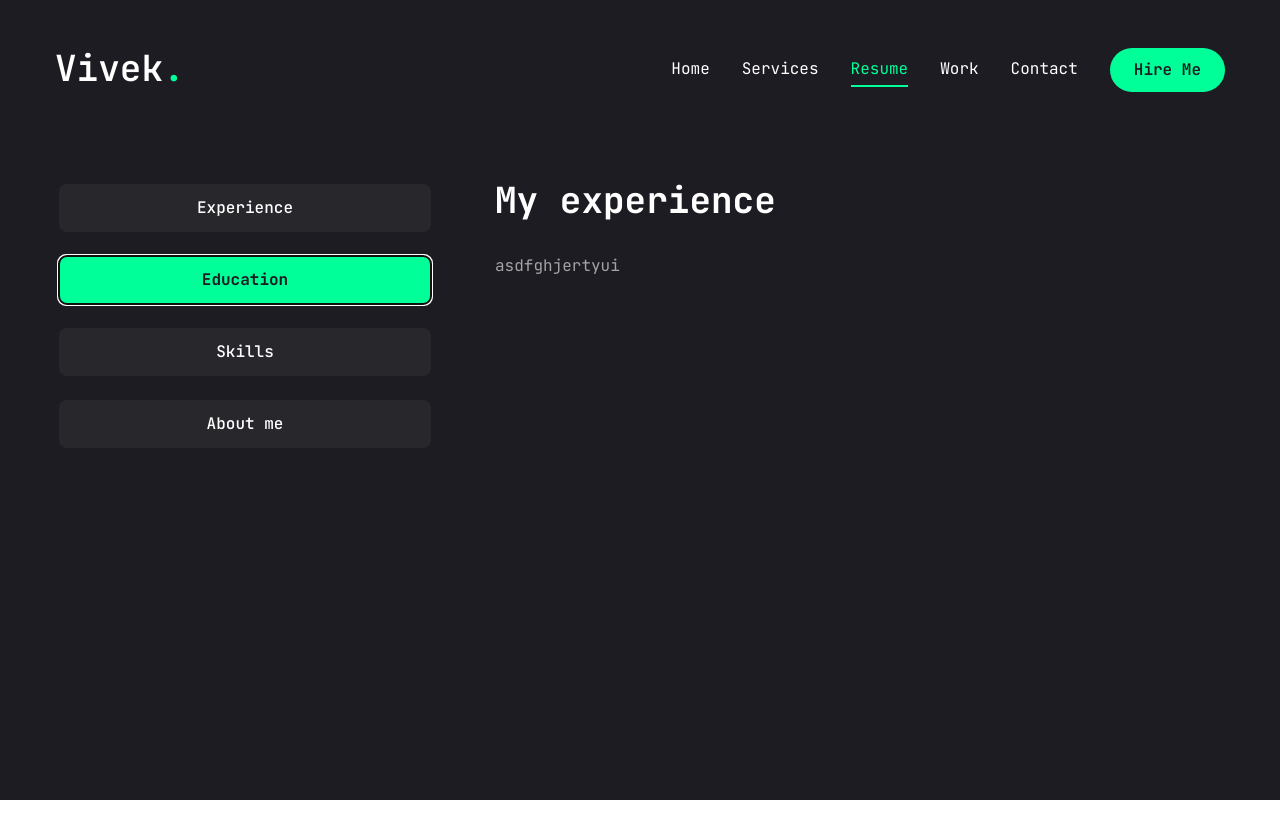
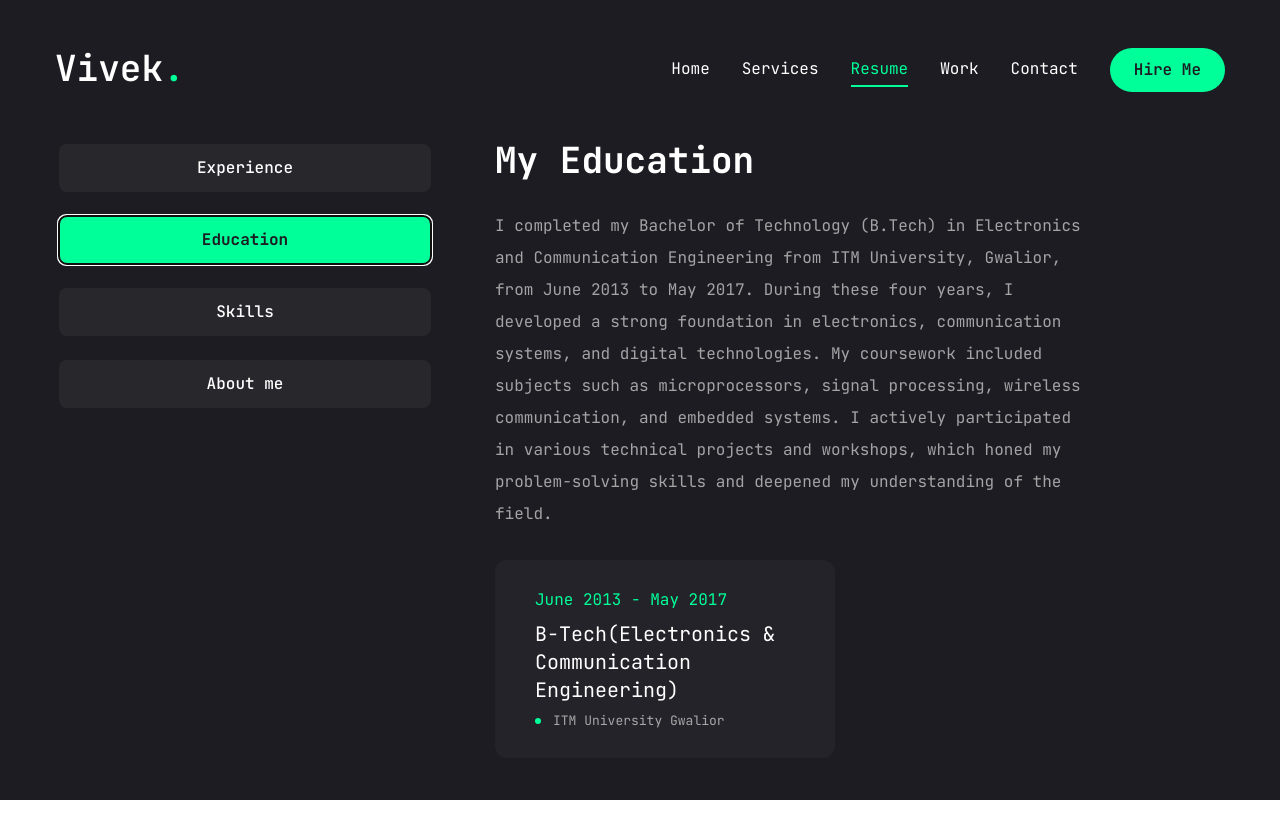
Before and after one commit to rollno-07/Portfolio, a Next.js app: page /resume in a window 1280 px wide. Both pictures are taken after a click on the tab "Education". Shown: the top 838 px of the page. Before the commit the page ends 800 px from the top, so only its background shows below. Built offline with nearby package versions, Linux system fonts and the light colour scheme.

Commit message:
resume part

```diff
--- a/src/app/resume/page.jsx
+++ b/src/app/resume/page.jsx
@@ -57,8 +57,9 @@ const about = {
 
 const experience = {
   icon: "/assets/resume/badge.svg",
-  title: "My experience",
-  description: "asdfghjertyui",
+  title: "My Experience",
+  description:
+    "Offering 5.3 years of progressive experience in owning web-based projects from concept and design through testing, implementation and client updates. Diligent about producing exceptionally clean, strong and secure code.",
   items: [
     {
       company: "Srijan Technologies PVT. LTD.",
@@ -74,20 +75,22 @@ const experience = {
 };
 const education = {
   icon: "/assets/resume/cap.svg",
-  title: "My education",
-  description: "asdfghjertyui",
+  title: "My Education",
+  description:
+    "I completed my Bachelor of Technology (B.Tech) in Electronics and Communication Engineering from ITM University, Gwalior, from June 2013 to May 2017. During these four years, I developed a strong foundation in electronics, communication systems, and digital technologies. My coursework included subjects such as microprocessors, signal processing, wireless communication, and embedded systems. I actively participated in various technical projects and workshops, which honed my problem-solving skills and deepened my understanding of the field.",
   items: [
     {
       institution: "ITM University Gwalior",
-      Degree: "B-tech(Electronics and Communication Engineering)",
-      duration: "Junw 2013 - May 2017",
+      degree: "B-Tech(Electronics & Communication Engineering)",
+      duration: "June 2013 - May 2017",
     },
   ],
 };
 
 const skills = {
-  title: "My skills",
-  description: "sdfghjdcvbnfghj",
+  title: "My Skills",
+  description:
+    "Proficient in ES6+, strong understanding of asynchronous programming, and experience with various JavaScript libraries and frameworks. I excel at writing clean, maintainable code and debugging complex issues. Expertise in building dynamic and responsive user interfaces, state management using Redux and Context API, and utilising React hooks for functional components. I have a knack for optimising performance and improving user experience. Strong foundation in semantic HTML and modern CSS, including Flex-box and Grid. I have a good eye for design, ensuring pixel-perfect implementation, and am adept at making web applications responsive and accessible.",
   skillList: [
     {
       icon: <FaHtml5 />,
@@ -154,32 +157,83 @@ const Resume = () => {
                 </p>
                 <ScrollArea className="h-[400px]">
                   <ul className="grid grid-cols-1 lg:grid-cols-2 gap-[30px]">
-                    {
-                      experience.items.map((item, index) => {
-                        return <li>
-                          <span>{item.duration}</span>
-                          <h3>{item.position}</h3>
-                          <div>
-                            <span></span>
-                            <p>{ item.company}</p>
+                    {experience.items.map((item, index) => {
+                      return (
+                        <li
+                          key={index}
+                          className="bg-[#232329] py-6 px-10 rounded-xl flex flex-col justify-center items-center lg:items-start gap-1"
+                        >
+                          <span className="text-accent">{item.duration}</span>
+                          <h3 className="text-xl max-w-[260px] min-h-[60px] text-center lg:text-left">
+                            {item.position}
+                          </h3>
+                          <div className="flex items-center gap-3">
+                            <span className="w-[6px] h-[6px] rounded-full bg-accent "></span>
+                            <p className="text-white/60 xl:text-[13px]">
+                              {item.company}
+                            </p>
                           </div>
                         </li>
-                      })
-                    }
+                      );
+                    })}
                   </ul>
                 </ScrollArea>
               </div>
             </TabsContent>
             <TabsContent value="education" className="w-full">
               <div className="flex flex-col gap-[30px] text-center xl:text-left">
-                <h3 className="text-4xl font-bold">{experience.title}</h3>
+                <h3 className="text-4xl font-bold">{education.title}</h3>
                 <p className="max-w-[600px] text-white/60 mx-auto xl:mx-0">
-                  {experience.description}
+                  {education.description}
+                </p>
+                <ScrollArea className="h-[400px]">
+                  <ul className="grid grid-cols-1 lg:grid-cols-2 gap-[30px]">
+                    {education.items.map((item, index) => {
+                      return (
+                        <li
+                          key={index}
+                          className="bg-[#232329] py-6 px-10 rounded-xl flex flex-col justify-center items-center lg:items-start gap-1"
+                        >
+                          <span className="text-accent">{item.duration}</span>
+                          <h3 className="text-xl max-w-[260px] min-h-[60px] text-center lg:text-left">
+                            {item.degree}
+                          </h3>
+                          <div className="flex items-center gap-3">
+                            <span className="w-[6px] h-[6px] rounded-full bg-accent "></span>
+                            <p className="text-white/60 xl:text-[13px]">
+                              {item.institution}
+                            </p>
+                          </div>
+                        </li>
+                      );
+                    })}
+                  </ul>
+                </ScrollArea>
+              </div>
+            </TabsContent>
+            <TabsContent value="skills" className="w-full h-full">
+              <div className="flex flex-col gap-[30px] text-center xl:text-left">
+                <h3 className="text-4xl font-bold">{skills.title}</h3>
+                <p className="max-w-[600px] text-white/60 mx-auto xl-mx-0">
+                  {skills.description}
                 </p>
               </div>
-            </TabsContent>
-            <TabsContent value="skills" className="w-full">
-              skills
+              <ul className="grid grid-cols sm:grid-cols-3 md:grid-cols-4 xl:gap-[30px] ">
+                {skills.skillList.map((skill, index) => {
+                  return <li key={index}>
+                    <TooltipProvider>
+                      <Tooltip>
+                        <TooltipTrigger>
+                          <div>{ skill.icon}</div>
+                        </TooltipTrigger>
+                        <TooltipContent>
+                          <p>{skill.name}</p>
+                        </TooltipContent>
+                      </Tooltip>
+                    </TooltipProvider>
+                  </li>;
+                })}
+              </ul>
             </TabsContent>
             <TabsContent value="about" className="w-full">
               About me
--- a/src/components/ui/scroll-area.jsx
+++ b/src/components/ui/scroll-area.jsx
@@ -32,7 +32,7 @@ const ScrollBar = React.forwardRef(({ className, orientation = "vertical", ...pr
       className
     )}
     {...props}>
-    <ScrollAreaPrimitive.ScrollAreaThumb className="relative flex-1 rounded-full bg-slate-200 dark:bg-slate-800" />
+    <ScrollAreaPrimitive.ScrollAreaThumb className="relative flex-1 rounded-full bg-accent dark:bg-slate-800" />
   </ScrollAreaPrimitive.ScrollAreaScrollbar>
 ))
 ScrollBar.displayName = ScrollAreaPrimitive.ScrollAreaScrollbar.displayName
```
